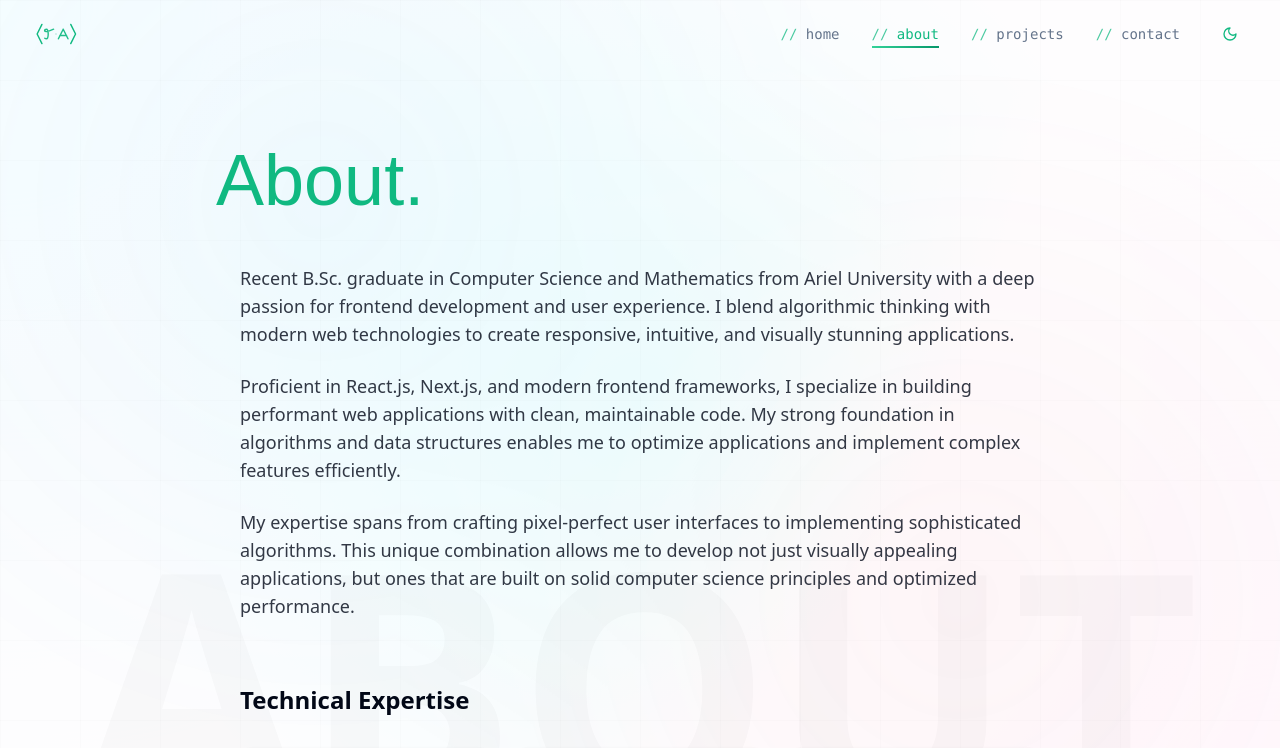
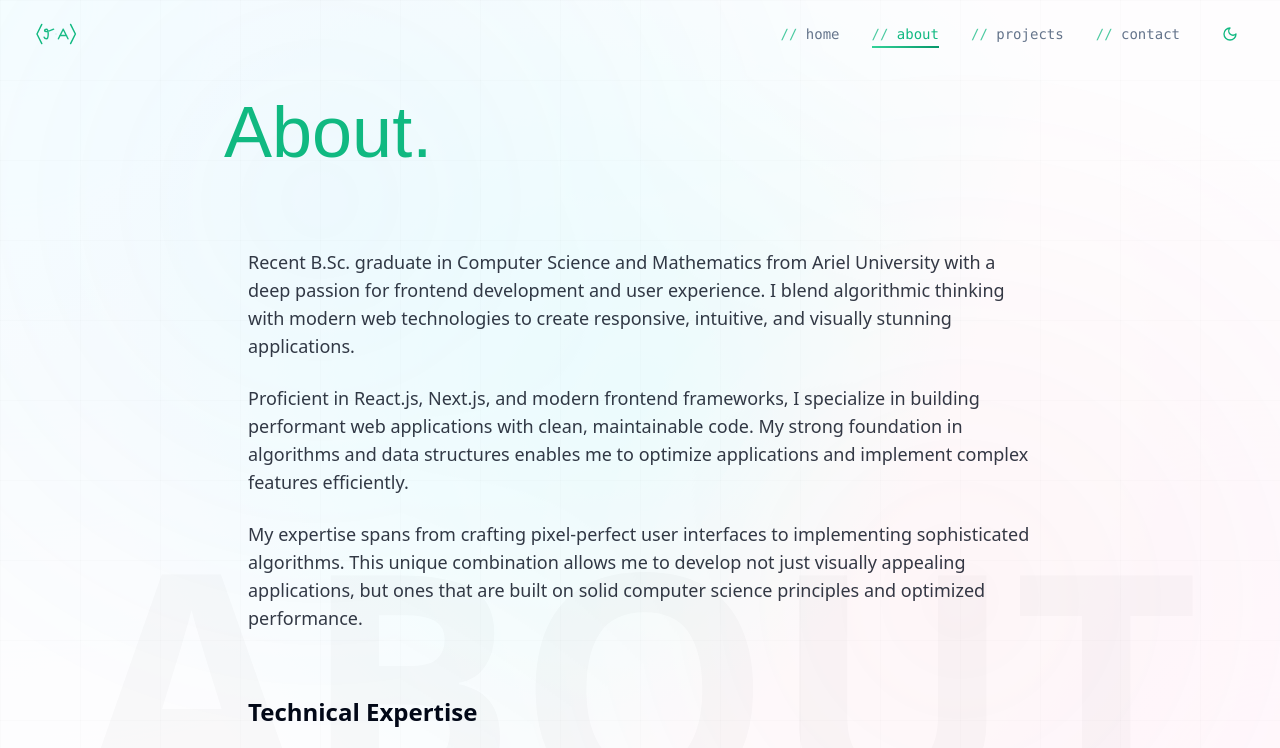
Before and after one commit to ShalevAsor/personal-portfolio, a Next.js app: page /about in a window 1280 px wide. Shown: the top 748 px of the page. Built offline with nearby package versions, Linux system fonts and the light colour scheme; a web font is replaced by a local one.

Commit message:
portfolio complete

```diff
--- a/src/app/(main)/about/page.tsx
+++ b/src/app/(main)/about/page.tsx
@@ -1,18 +1,29 @@
+// import React from "react";
+// import About from "@/components/About";
+// import SectionTitle from "@/components/SectionTitle";
+
+// export default function AboutPage() {
+//   return (
+//     <div className="h-full flex items-center justify-center">
+//       <div className="max-w-4xl w-full px-6 mt-20 md:mt-0">
+//         <div className="mt-36">
+//           <SectionTitle text="About." />
+//         </div>
+//         <div className="flex items-center justify-center">
+//           <About />
+//         </div>
+//       </div>
+//     </div>
+//   );
+// }
 import React from "react";
 import About from "@/components/About";
-import SectionTitle from "@/components/SectionTitle";
+import PageLayout from "@/components/PageLayout";
 
 export default function AboutPage() {
   return (
-    <div className="h-full flex items-center justify-center">
-      <div className="max-w-4xl w-full px-6 mt-20 md:mt-0">
-        <div className="mt-36">
-          <SectionTitle text="About." />
-        </div>
-        <div className="flex items-center justify-center">
-          <About />
-        </div>
-      </div>
-    </div>
+    <PageLayout title="About">
+      <About />
+    </PageLayout>
   );
 }
--- a/src/app/(main)/contact/page.tsx
+++ b/src/app/(main)/contact/page.tsx
@@ -1,19 +1,30 @@
+// import React from "react";
+// import Contact from "@/components/Contact";
+// import SectionTitle from "@/components/SectionTitle";
+
+// export default function ContactPage() {
+//   return (
+//     <div className="h-full flex items-center justify-center">
+//       <div className="max-w-4xl w-full px-6 mt-20 md:mt-0">
+//         <div className="mb-3"></div>
+//         <div className="mb-8 mt-24">
+//           <SectionTitle text="Contact." />
+//         </div>
+//         <div className="flex items-center justify-center">
+//           <Contact />
+//         </div>
+//       </div>
+//     </div>
+//   );
+// }
 import React from "react";
 import Contact from "@/components/Contact";
-import SectionTitle from "@/components/SectionTitle";
+import PageLayout from "@/components/PageLayout";
 
 export default function ContactPage() {
   return (
-    <div className="h-full flex items-center justify-center">
-      <div className="max-w-4xl w-full px-6 mt-20 md:mt-0">
-        <div className="mb-3"></div>
-        <div className="mb-8 mt-24">
-          <SectionTitle text="Contact." />
-        </div>
-        <div className="flex items-center justify-center">
-          <Contact />
-        </div>
-      </div>
-    </div>
+    <PageLayout title="Contact">
+      <Contact />
+    </PageLayout>
   );
 }
--- a/src/app/(main)/projects/page.tsx
+++ b/src/app/(main)/projects/page.tsx
@@ -1,18 +1,30 @@
+// import React from "react";
+// import { projectsData } from "@/data/projectsData";
+// import ProjectsTree from "@/components/ProjectsTree";
+// import SectionTitle from "@/components/SectionTitle";
+// export default function ProjectsPage() {
+//   return (
+//     <div className="h-full flex items-center justify-center">
+//       <div className="max-w-4xl w-full px-6 mt-20 md:mt-0">
+//         <div className="mb-8">
+//           <SectionTitle text="Projects." />
+//         </div>
+//         <div className="flex items-center justify-center">
+//           <ProjectsTree projects={projectsData} />
+//         </div>
+//       </div>
+//     </div>
+//   );
+// }
 import React from "react";
 import { projectsData } from "@/data/projectsData";
 import ProjectsTree from "@/components/ProjectsTree";
-import SectionTitle from "@/components/SectionTitle";
+import PageLayout from "@/components/PageLayout";
+
 export default function ProjectsPage() {
   return (
-    <div className="h-full flex items-center justify-center">
-      <div className="max-w-4xl w-full px-6 mt-20 md:mt-0">
-        <div className="mb-8">
-          <SectionTitle text="Projects." />
-        </div>
-        <div className="flex items-center justify-center">
-          <ProjectsTree projects={projectsData} />
-        </div>
-      </div>
-    </div>
+    <PageLayout title="Projects">
+      <ProjectsTree projects={projectsData} />
+    </PageLayout>
   );
 }
--- a/src/components/Navbar.tsx
+++ b/src/components/Navbar.tsx
@@ -1,3 +1,141 @@
+// import React, { useState, useEffect } from "react";
+// import Link from "next/link";
+// import { usePathname } from "next/navigation";
+// import { Moon, Sun, Menu } from "lucide-react";
+// import { useTheme } from "./ThemeProvider";
+// import { Sheet, SheetContent, SheetTrigger } from "@/components/ui/sheet";
+// import { Button } from "@/components/ui/button";
+// import { cn } from "@/lib/utils";
+// import Logo from "./Logo";
+
+// interface NavLinksProps {
+//   className?: string;
+//   onClick?: () => void;
+// }
+
+// interface NavItem {
+//   href: string;
+//   label: string;
+// }
+
+// export default function Navbar() {
+//   const { theme, toggleTheme } = useTheme();
+//   const [mounted, setMounted] = useState(false);
+//   const [scrolled, setScrolled] = useState(false);
+//   const pathname = usePathname();
+
+//   useEffect(() => {
+//     setMounted(true);
+
+//     const handleScroll = () => {
+//       setScrolled(window.scrollY > 20);
+//     };
+
+//     window.addEventListener("scroll", handleScroll);
+//     return () => window.removeEventListener("scroll", handleScroll);
+//   }, []);
+
+//   if (!mounted) return null;
+
+//   const navItems: NavItem[] = [
+//     { href: "/", label: "home" },
+//     { href: "/about", label: "about" },
+//     { href: "/projects", label: "projects" },
+//     { href: "/contact", label: "contact" },
+//   ];
+
+//   const NavLinks: React.FC<NavLinksProps> = ({
+//     className = "",
+//     onClick = () => {},
+//   }) => (
+//     <>
+//       {navItems.map((item) => (
+//         <Link
+//           key={item.href}
+//           href={item.href}
+//           onClick={onClick}
+//           className={cn(
+//             "font-mono text-sm transition-all duration-300 relative group",
+//             pathname === item.href
+//               ? "text-secondary"
+//               : "text-muted-foreground hover:text-secondary",
+//             className
+//           )}
+//         >
+//           <span className="text-secondary opacity-75">{"/"}</span>
+//           <span className="text-secondary opacity-75">{"/"}</span>
+//           {" " + item.label}
+//           <span
+//             className={cn(
+//               "absolute -bottom-1 left-0 w-0 h-0.5 bg-gradient-secondary transition-all duration-300 group-hover:w-full",
+//               pathname === item.href && "w-full"
+//             )}
+//           />
+//         </Link>
+//       ))}
+//     </>
+//   );
+
+//   return (
+//     <div
+//       className={cn(
+//         "fixed top-0 left-0 right-0 z-50 transition-all duration-300",
+//         scrolled && "backdrop-blur-md bg-background/80 shadow-lg"
+//       )}
+//     >
+//       <nav className="container mx-auto px-4 sm:px-6 lg:px-8 py-4">
+//         <div className="flex items-center justify-between">
+//           <Link href="/" className="relative group">
+//             <Logo className="transition-all duration-300 group-hover:opacity-80" />
+//             <span className="absolute -bottom-1 left-0 w-0 h-0.5 bg-gradient-secondary transition-all duration-300 group-hover:w-full" />
+//           </Link>
+
+//           <div className="hidden md:flex items-center space-x-8">
+//             <NavLinks />
+//             <Button
+//               variant="ghost"
+//               size="icon"
+//               onClick={toggleTheme}
+//               className="text-secondary hover:text-secondary/90 hover:bg-secondary/10"
+//             >
+//               {theme === "light" ? <Moon size={16} /> : <Sun size={16} />}
+//             </Button>
+//           </div>
+
+//           <div className="md:hidden flex items-center">
+//             <Sheet>
+//               <SheetTrigger asChild>
+//                 <Button
+//                   variant="ghost"
+//                   size="icon"
+//                   className="text-secondary hover:text-secondary/90 hover:bg-secondary/10"
+//                 >
+//                   <Menu size={20} />
+//                 </Button>
+//               </SheetTrigger>
+//               <SheetContent
+//                 side="right"
+//                 className="w-[300px] sm:w-[400px] border-l border-border bg-background"
+//               >
+//                 <div className="flex flex-col space-y-8 mt-16">
+//                   <NavLinks className="text-lg p-2 w-full hover:bg-secondary/10 rounded-md" />
+//                   <Button
+//                     variant="ghost"
+//                     size="icon"
+//                     onClick={toggleTheme}
+//                     className="text-secondary hover:text-secondary/90 hover:bg-secondary/10"
+//                   >
+//                     {theme === "light" ? <Moon size={16} /> : <Sun size={16} />}
+//                   </Button>
+//                 </div>
+//               </SheetContent>
+//             </Sheet>
+//           </div>
+//         </div>
+//       </nav>
+//     </div>
+//   );
+// }
 import React, { useState, useEffect } from "react";
 import Link from "next/link";
 import { usePathname } from "next/navigation";
@@ -22,6 +160,7 @@ export default function Navbar() {
   const { theme, toggleTheme } = useTheme();
   const [mounted, setMounted] = useState(false);
   const [scrolled, setScrolled] = useState(false);
+  const [isOpen, setIsOpen] = useState(false);
   const pathname = usePathname();
 
   useEffect(() => {
@@ -103,7 +242,7 @@ export default function Navbar() {
           </div>
 
           <div className="md:hidden flex items-center">
-            <Sheet>
+            <Sheet open={isOpen} onOpenChange={setIsOpen}>
               <SheetTrigger asChild>
                 <Button
                   variant="ghost"
@@ -118,7 +257,10 @@ export default function Navbar() {
                 className="w-[300px] sm:w-[400px] border-l border-border bg-background"
               >
                 <div className="flex flex-col space-y-8 mt-16">
-                  <NavLinks className="text-lg p-2 w-full hover:bg-secondary/10 rounded-md" />
+                  <NavLinks
+                    className="text-lg p-2 w-full hover:bg-secondary/10 rounded-md transition-colors duration-200"
+                    onClick={() => setIsOpen(false)}
+                  />
                   <Button
                     variant="ghost"
                     size="icon"
--- /dev/null
+++ b/src/components/PageLayout.tsx
@@ -0,0 +1,20 @@
+import React from "react";
+import SectionTitle from "@/components/SectionTitle";
+
+interface PageLayoutProps {
+  children: React.ReactNode;
+  title: string;
+}
+
+export default function PageLayout({ children, title }: PageLayoutProps) {
+  return (
+    <div className="min-h-screen pt-20 pb-16 flex flex-col mt-4">
+      <div className="flex-grow container mx-auto px-4 sm:px-6 lg:px-8 max-w-4xl">
+        <div className="mb-8">
+          <SectionTitle text={`${title}.`} />
+        </div>
+        <div className="mt-8">{children}</div>
+      </div>
+    </div>
+  );
+}
```
Also changed, not shown: src/app/(main)/layout.tsx (+0 -37 lines).
